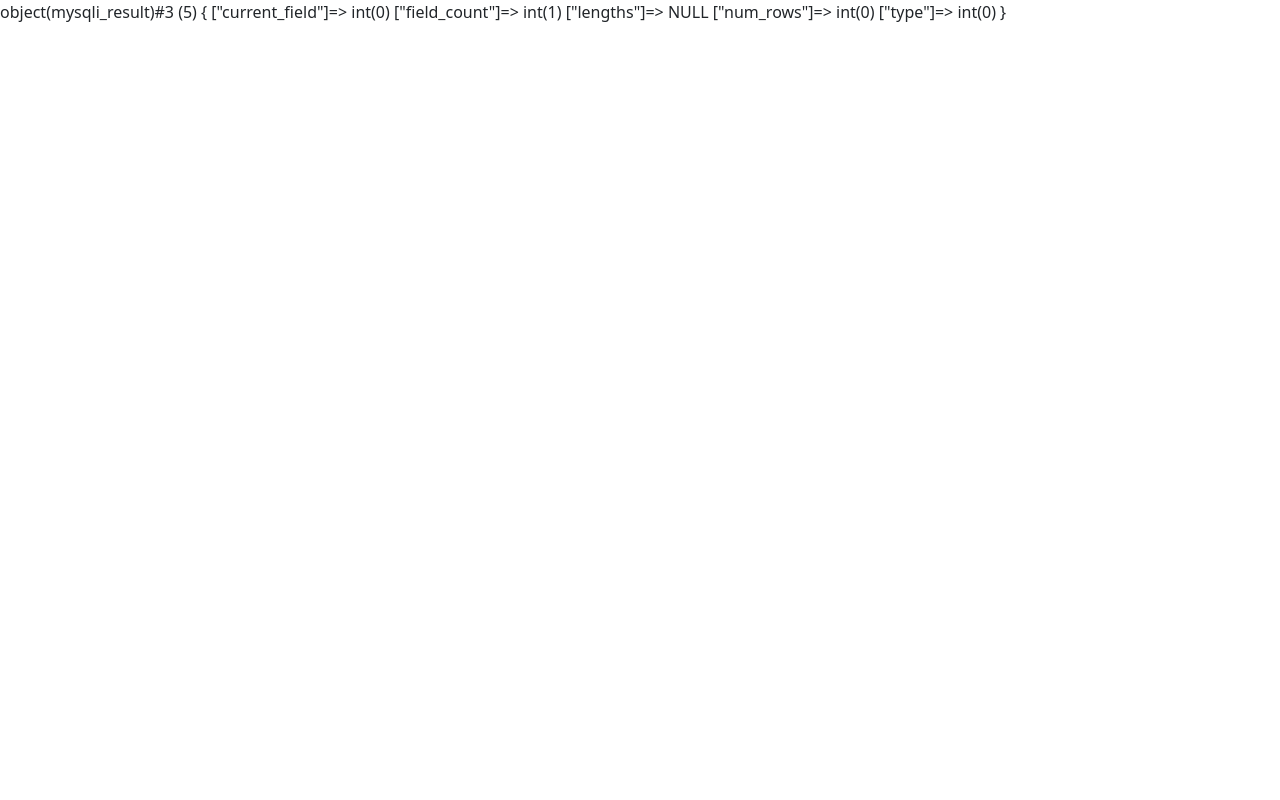
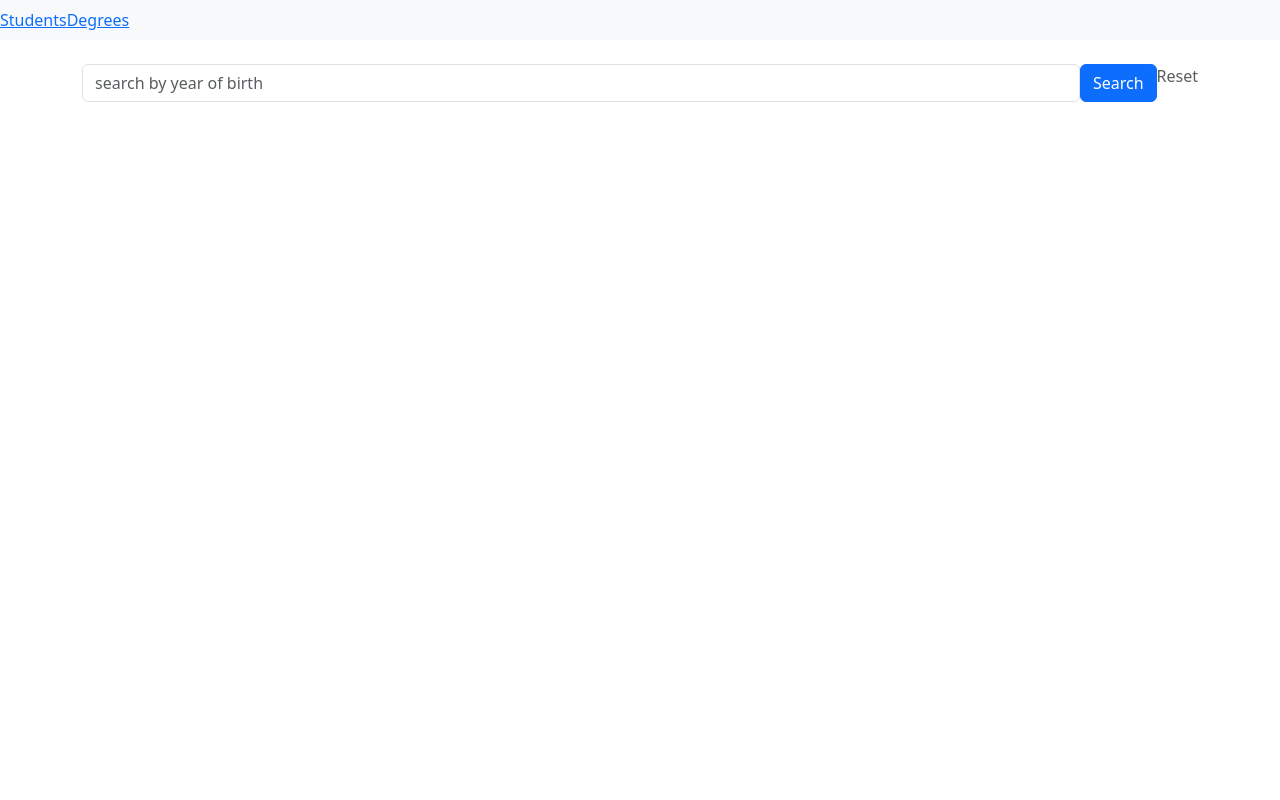
Before and after one commit to scarlett-troncoso/php-mysqli-university, a PHP site: page / in a window 1280 px wide. Run offline with PHP 8.4, Linux system fonts and the light colour scheme; data that the repository does not hold is empty.

Commit message:
add conditional if of filter year of birth

```diff
--- a/index.php
+++ b/index.php
@@ -16,12 +16,12 @@ if ($connection && $connection->connect_error) {
 
 // var_dump($connection);
 // $sql = "SELECT * FROM `students`";
-$sql = "SELECT * FROM `students`
-WHERE YEAR(`date_of_birth`)=1990";
+//$sql = "SELECT * FROM `students`
+// WHERE YEAR(`date_of_birth`)=1990";
 
-$result = $connection->query($sql);
+// $result = $connection->query($sql);
 
-var_dump($result);
+// var_dump($result);
 
 /*
 while ($row = $result -> fetch_assoc()) {
@@ -34,6 +34,23 @@ while ($row = $result -> fetch_assoc()) {
 
     die;
 }*/
+
+
+if (empty($_POST['year_of_birth'])) {
+    $sql = "SELECT `students`.`id`, `students`.`name`, `students`.`surname`, `students`.`date_of_birth`
+            FROM `students`";
+    $result = $connection->query($sql);
+}
+
+if (!empty($_POST['year_of_birth'])) {
+    $year_of_birth = $_POST['year_of_birth'];
+    $sql = "SELECT `students`.`id`, `students`.`name`, `students`.`surname`, `students`.`date_of_birth`
+            FROM `students`
+            WHERE YEAR(`date_of_birth`) = '$year_of_birth' ";
+            //=1990
+   // var_dump($sql);
+    $result = $connection->query($sql);
+}
 ?>
 
 <!DOCTYPE html>
@@ -54,10 +71,23 @@ while ($row = $result -> fetch_assoc()) {
 
     <body>
         <header>
-            <!-- place navbar here -->
+        <header>
+        <nav class="navbar navbar-expand navbar-light bg-light">
+            <div class="nav navbar-nav">
+                <a class="navbar-link" href="/">Students</a>
+                <a class="navbar-link" href="/">Degrees</a>
+            </div>
+        </nav>
+    </header>
         </header>
         <main>
-            <div>
+            <div class="container py-4">
+                <form action="" method="post" class="d-flex mb-5">
+                    <input type="text" name="year_of_birth" id="year_of_birth" placeholder="search by year of birth" class="form-control">
+                    <button class="btn btn-primary">Search</button>
+                    <a href="/" class="text-muted nav-link">Reset</a>
+                </form>
+
                 <?php while ($row = $result->fetch_assoc()) :
                     ['name' => $name, 'surname' => $surname, 'date_of_birth' => $date_of_birth  ] = $row; ?>
                         <div>
```
